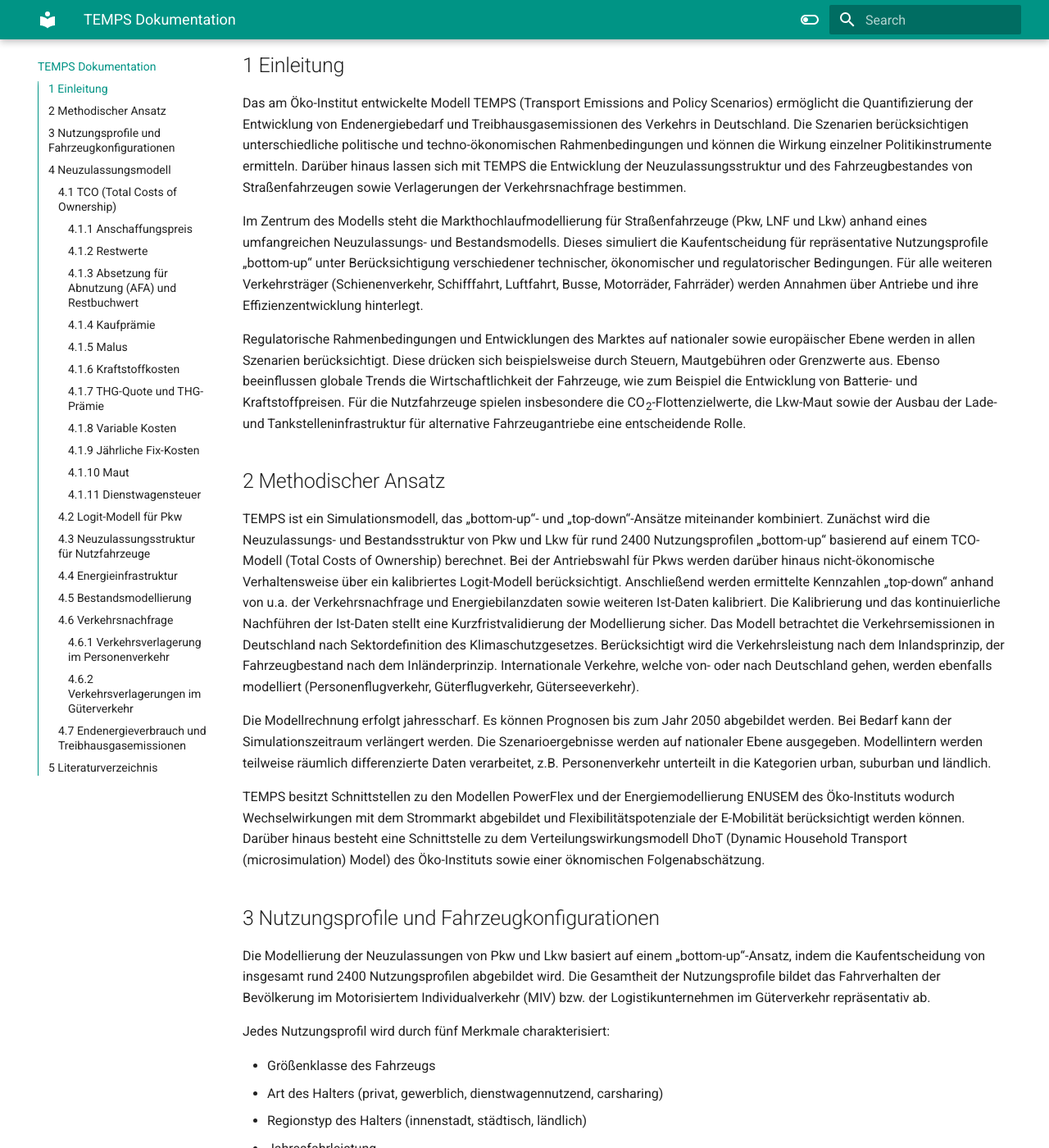
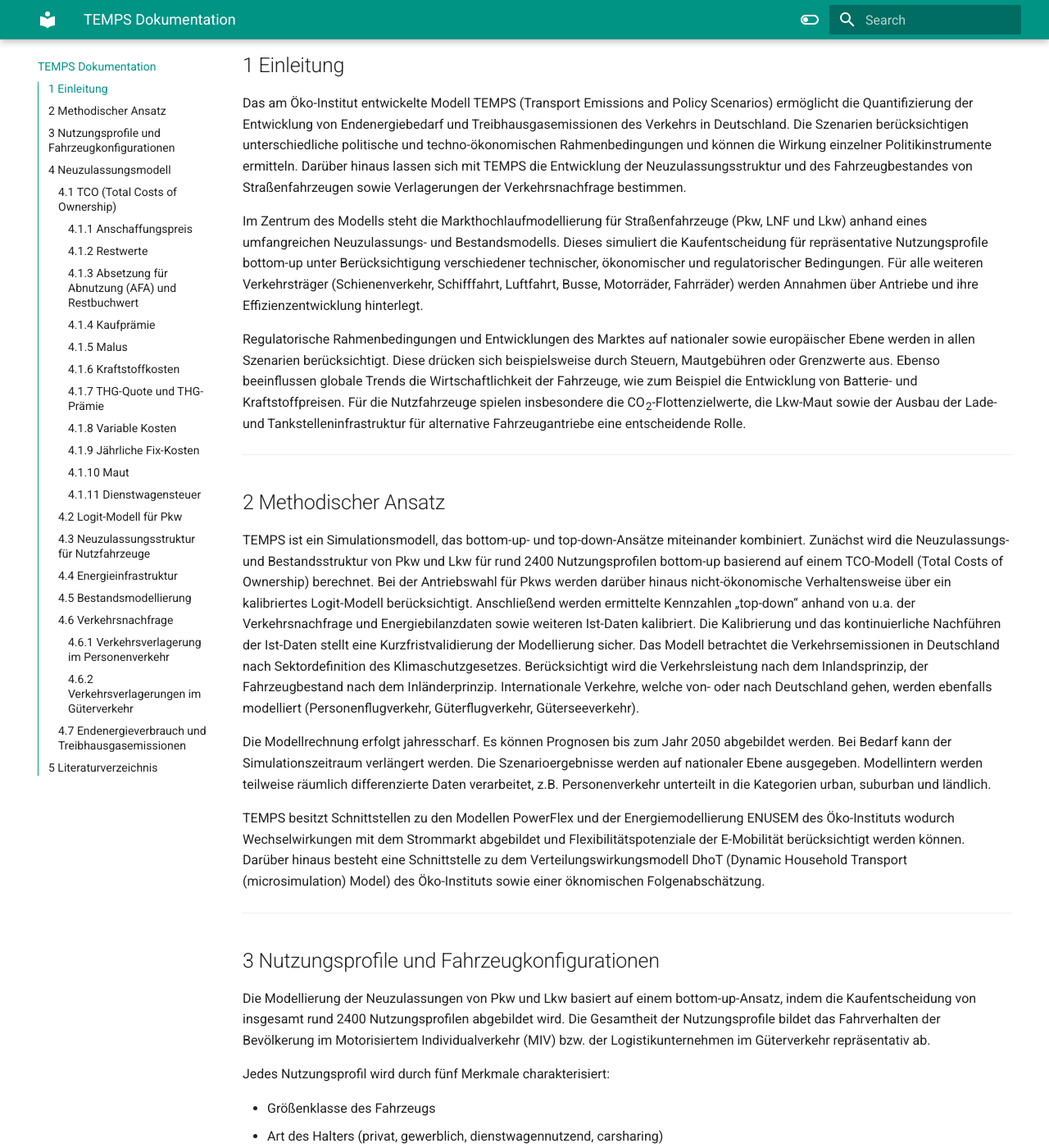
Before and after one commit to wolfgoerz/TEMPS_documentation, an MkDocs documentation site: the page built from docs/index.md, in a window 1280 px wide and 1400 px high, scrolled down 231 px. Shown: the whole window at 82% size. Built offline with MkDocs 1.6.1 and Material for MkDocs 9.7.7, drawn with Linux system fonts in a browser that asks for light colours; some of the changed text lies outside the part shown.

Commit message:
spaces and copyright

```diff
--- a/docs/index.md
+++ b/docs/index.md
@@ -6,23 +6,26 @@
 
 Das am Öko-Institut entwickelte Modell TEMPS (Transport Emissions and Policy Scenarios) ermöglicht die Quantifizierung der Entwicklung von Endenergiebedarf und Treibhausgasemissionen des Verkehrs in Deutschland. Die Szenarien berücksichtigen unterschiedliche politische und techno-ökonomischen Rahmenbedingungen und können die Wirkung einzelner Politikinstrumente ermitteln. Darüber hinaus lassen sich mit TEMPS die Entwicklung der Neuzulassungsstruktur und des Fahrzeugbestandes von Straßenfahrzeugen sowie Verlagerungen der Verkehrsnachfrage bestimmen.
 
-Im Zentrum des Modells steht die Markthochlaufmodellierung für Straßenfahrzeuge (Pkw, LNF und Lkw) anhand eines umfangreichen Neuzulassungs- und Bestandsmodells. Dieses simuliert die Kaufentscheidung für repräsentative Nutzungsprofile „bottom-up“ unter Berücksichtigung verschiedener technischer, ökonomischer und regulatorischer Bedingungen. Für alle weiteren Verkehrsträger (Schienenverkehr, Schifffahrt, Luftfahrt, Busse, Motorräder, Fahrräder) werden Annahmen über Antriebe und ihre Effizienzentwicklung hinterlegt.
+Im Zentrum des Modells steht die Markthochlaufmodellierung für Straßenfahrzeuge (Pkw, LNF und Lkw) anhand eines umfangreichen Neuzulassungs- und Bestandsmodells. Dieses simuliert die Kaufentscheidung für repräsentative Nutzungsprofile bottom-up unter Berücksichtigung verschiedener technischer, ökonomischer und regulatorischer Bedingungen. Für alle weiteren Verkehrsträger (Schienenverkehr, Schifffahrt, Luftfahrt, Busse, Motorräder, Fahrräder) werden Annahmen über Antriebe und ihre Effizienzentwicklung hinterlegt.
 
 Regulatorische Rahmenbedingungen und Entwicklungen des Marktes auf nationaler sowie europäischer Ebene werden in allen Szenarien berücksichtigt. Diese drücken sich beispielsweise durch Steuern, Mautgebühren oder Grenzwerte aus. Ebenso beeinflussen globale Trends die Wirtschaftlichkeit der Fahrzeuge, wie zum Beispiel die Entwicklung von Batterie- und Kraftstoffpreisen. Für die Nutzfahrzeuge spielen insbesondere die CO<sub>2</sub>-Flottenzielwerte, die Lkw-Maut sowie der Ausbau der Lade- und Tankstelleninfrastruktur für alternative Fahrzeugantriebe eine entscheidende Rolle.
 
+___
 
 ## 2 Methodischer Ansatz
 
-TEMPS ist ein Simulationsmodell, das „bottom-up“- und „top-down“-Ansätze miteinander kombiniert. Zunächst wird die Neuzulassungs- und Bestandsstruktur von Pkw und Lkw für rund 2400 Nutzungsprofilen „bottom-up“ basierend auf einem TCO-Modell (Total Costs of Ownership) berechnet. Bei der Antriebswahl für Pkws werden darüber hinaus nicht-ökonomische Verhaltensweise über ein kalibriertes Logit-Modell berücksichtigt. Anschließend werden ermittelte Kennzahlen „top-down“ anhand von u.a. der Verkehrsnachfrage und Energiebilanzdaten sowie weiteren Ist-Daten kalibriert. Die Kalibrierung und das kontinuierliche Nachführen der Ist-Daten stellt eine Kurzfristvalidierung der Modellierung sicher. Das Modell betrachtet die Verkehrsemissionen in Deutschland nach Sektordefinition des Klimaschutzgesetzes. Berücksichtigt wird die Verkehrsleistung nach dem Inlandsprinzip, der Fahrzeugbestand nach dem Inländerprinzip. Internationale Verkehre, welche von- oder nach Deutschland gehen, werden ebenfalls modelliert (Personenflugverkehr, Güterflugverkehr, Güterseeverkehr).
+TEMPS ist ein Simulationsmodell, das bottom-up- und top-down-Ansätze miteinander kombiniert. Zunächst wird die Neuzulassungs- und Bestandsstruktur von Pkw und Lkw für rund 2400 Nutzungsprofilen bottom-up basierend auf einem TCO-Modell (Total Costs of Ownership) berechnet. Bei der Antriebswahl für Pkws werden darüber hinaus nicht-ökonomische Verhaltensweise über ein kalibriertes Logit-Modell berücksichtigt. Anschließend werden ermittelte Kennzahlen „top-down“ anhand von u.a. der Verkehrsnachfrage und Energiebilanzdaten sowie weiteren Ist-Daten kalibriert. Die Kalibrierung und das kontinuierliche Nachführen der Ist-Daten stellt eine Kurzfristvalidierung der Modellierung sicher. Das Modell betrachtet die Verkehrsemissionen in Deutschland nach Sektordefinition des Klimaschutzgesetzes. Berücksichtigt wird die Verkehrsleistung nach dem Inlandsprinzip, der Fahrzeugbestand nach dem Inländerprinzip. Internationale Verkehre, welche von- oder nach Deutschland gehen, werden ebenfalls modelliert (Personenflugverkehr, Güterflugverkehr, Güterseeverkehr).
 
 Die Modellrechnung erfolgt jahresscharf. Es können Prognosen bis zum Jahr 2050 abgebildet werden. Bei Bedarf kann der Simulationszeitraum verlängert werden. Die Szenarioergebnisse werden auf nationaler Ebene ausgegeben. Modellintern werden teilweise räumlich differenzierte Daten verarbeitet, z.B. Personenverkehr unterteilt in die Kategorien urban, suburban und ländlich.
 
 TEMPS besitzt Schnittstellen zu den Modellen PowerFlex und der Energiemodellierung ENUSEM des Öko-Instituts wodurch Wechselwirkungen mit dem Strommarkt abgebildet und Flexibilitätspotenziale der E-Mobilität berücksichtigt werden können. Darüber hinaus besteht eine Schnittstelle zu dem Verteilungswirkungsmodell DhoT (Dynamic Household Transport (microsimulation) Model) des Öko-Instituts sowie einer öknomischen Folgenabschätzung.
 
 
+___
+
 ## 3 Nutzungsprofile und Fahrzeugkonfigurationen
 
-Die Modellierung der Neuzulassungen von Pkw und Lkw basiert auf einem „bottom-up“-Ansatz, indem die Kaufentscheidung von insgesamt rund 2400 Nutzungsprofilen abgebildet wird. Die Gesamtheit der Nutzungsprofile bildet das Fahrverhalten der Bevölkerung im Motorisiertem Individualverkehr (MIV) bzw. der Logistikunternehmen im Güterverkehr repräsentativ ab.
+Die Modellierung der Neuzulassungen von Pkw und Lkw basiert auf einem bottom-up-Ansatz, indem die Kaufentscheidung von insgesamt rund 2400 Nutzungsprofilen abgebildet wird. Die Gesamtheit der Nutzungsprofile bildet das Fahrverhalten der Bevölkerung im Motorisiertem Individualverkehr (MIV) bzw. der Logistikunternehmen im Güterverkehr repräsentativ ab.
 
 Jedes Nutzungsprofil wird durch fünf Merkmale charakterisiert:
 <ul>
@@ -37,6 +40,9 @@
 Die Nutzungsprofile im MIV basieren auf dem „Mobilitätspanel“ (MOP) (Ecke et al. 2021) und der Studie „Mobilität in Deutschland 2017“ (Nobis und Kuhnimhof 2018). Für Lkw und LNF beruhen die Profile auf der Studie „Kraftfahrzeugverkehr in Deutschland 2010“ (Bundesministerium für Verkehr und digitale Infrastruktur (BMVI) 2010) und der Fahrleistungserhebung 2014 (Bäumer et al. 2017; Bundesanstalt für Straßenwesen (BASt) 2015).
 
 Jedem Nutzungsprofil stehen – soweit auf dem Markt erhältlich – Fahrzeuge in den jeweiligen Größenklassen mit verschiedenen Antrieben und Effizienzen zur Verfügung. In Tabelle 1 sind die möglichen Antriebe für Pkw und Lkw dargestellt, die sich auf verschiedene Größenklassen verteilen (Tabelle 2).
+
+
+
 
 
 <table>
@@ -107,7 +113,7 @@
 
 Für jedes Fahrzeugmodell (definiert über Größenklasse und Antrieb) stehen jährlich verschiedene Kombinationen aus Antriebseffizienz und entsprechendem Anschaffungspreis zur Auswahl. Die Herleitung dieser Kombinationen basiert auf Kostenkurven (Quelle EU IA?).  Zudem werden laufend aktualisierte Prognosen für Batteriekosten berücksichtigt.
 
-
+___
 ## 4 Neuzulassungsmodell
 
 ### 4.1 TCO (Total Costs of Ownership)
@@ -270,7 +276,7 @@
 Die Bestandsmodellierung von Pkw erfolgt in vier Schritten: Zunächst wird für jedes Jahr berechnet, welche Fahrzeuge den Überlebenskurven nach aus dem Bestand ausscheiden. Dann wird der Anteil an Fahrzeugen bestimmt, die nach einer Haltedauer von 3 Jahren von kommerziellen Haltern in den privaten Bestand übergehen. Anschließend wird die Differenz aus der Flotte und dem Zielwert aus dem Input berechnet. Diese Differenz wird dann zu aus der Empirie abgeleiteten Anteilen von kommerziellen und privaten Haltern durch neuzugelassene Fahrzeuge ersetzt.
 
 Die Bestandsmodellierung von Lkw erfolgt analog zur Bestandsmodellierung der Pkw. Da bei den Lkw ein relevanter Teil der Fahrleistung von ausländischen Lkw erbracht wird, stellt dies eine Vereinfachung dar. Die Größe des Lkw-Bestandes ist Inputgröße und abhängig von der Güterverkehrsnachfrage.
-
+___
 ### 4.6 Verkehrsnachfrage
 
 Die Verkehrsnachfrage ist Inputgröße für die Markthochlaufmodellierung. Sie setzt sich zusammen aus historischen Daten und darauf aufsetzenden spezifischen Steigerungsraten. Die historischen Daten beruhen sowohl bei der Personen- als auch der Güterverkehrsnachfrage auf Daten aus Verkehr in Zahlen (BMVI 2019) Destatis sowie Ergebnissen des Verkehrsnachfragemodells TREMOD des IFEU. Für zukünftige Entwicklungen wird (Stand 2024) auf die Steigerungsraten aus dem Referenzszenario der Mobilitäts- und Kraftstoffstrategie (MKS) REF-2020 (Schade et al. 2023) zurückgegriffen. Dabei berücksichtigt die Personenverkehrsnachfrage zusätzlich die Bevölkerungsentwicklung. Die Trendfortschreibung des Gütertransportaufkommens orientiert sich stark an der Entwicklung des Bruttoinlandsprodukts (BIP) und den damit zusammenhängenden Handelsströmen und Transporten.
@@ -290,14 +296,14 @@
 
 #### 4.6.2 Verkehrsverlagerungen im Güterverkehr
 Im Güterverkehr werden Verlagerungen vom Straßenverkehr auf die Schiene und auf die Binnenschifffahrt betrachtet. Dabei wird angenommen, dass die Änderung der Verkehrsleistung äquivalent zur Änderung der Nutzerkosten erfolgt. Bei den Nutzerkosten werden neben den Kraftstoffkosten auch anfallende Mautgebühren mit einbezogen. Im Güterverkehr sind Elastizitäten aus (Jong et al. 2010) entnommen. Für Änderungen der Transportkosten im Straßen-güterverkehr wird dort anhand einer Literaturrecherche ein konsistentes Set an Elastizitäten angegeben und mit -0,6 in Bezug auf die Verkehrsleistung im Straßengüterverkehr bestimmt. Die Kreuzpreiselastizität für andere Verkehrsträgeroptionen wird dabei auf 0,3 abgeschätzt. Anders als beim Personenverkehr findet im Güterverkehr eine Verlagerung zu 100% statt, das heißt es gibt keine Verkehrsvermeidung durch Kosteneffekte. Von der preisinduzierten Verkehrsverlagerung werden 80% auf die Bahn und 20% auf die Binnenschifffahrt verlagert. Zusätzlich wird bei beiden Verkehrsträgern ein Umwegfaktor von 16% angenommen. Durch die zunehmende Elektrifizierung im Straßengüterverkehr kommt es perspektivisch zur Reduktion der Transportkosten. Dies kann eine Zunahme der Fahrleistung durch Verlagerung mit sich ziehen (Rebound), sofern nicht andere Kosten ansteigen (z.B. Maut).
-
+___
 ### 4.7 Endenergieverbrauch und Treibhausgasemissionen
 Die Zusammensetzung der Flotte (Lkw und Pkw) nach Fahrzeugtyp wird über die Bestandsmodellierung bestimmt. Dabei wird zunächst die Jahresfahrleistung aus den Nutzungsprofilen übernommen. Hier haben die Nutzungskosten wie beispielsweise Kraftstoffpreise oder Mautgebühren einen direkten Einfluss auf die Verteilung der Fahrleistung nach Antrieben oder Effizienzen. Im Anschluss an die Bestandsmodellierung wird die gesamte Verkehrsnachfrage kalibriert, wobei die Verteilung nach Größenklasse, Region, Halter, Antrieb und Effizienz erhalten bleibt. Anschließend werden Verlagerungseffekte zu anderen Verkehrsträgern (siehe Kapitel 4.6) berücksichtigt.
 
 Die Berechnung des Endenergieverbrauchs erfolgt direkt entlang des spezifischen Verbrauchs der Fahrzeuge der Bestandsflotte. Ladeverluste von Batteriefahrzeugen werden berücksichtigt. Für die Berechnung der Emissionen werden Emissionsfaktoren genutzt. Neben CO<sub>2</sub>-Emissionen werden Lachgas und Methanemissionen berechnet. Zudem werden für den Straßenverkehr auch Luftschadstoffemissionen ermittelt.
 
 
-
+___
 ## 5 Literaturverzeichnis
 
 Agora Verkehrswende (Hg.) (2018): Umparken – den öffentlichen Raum gerechter verteilen. Zahlen und Fakten zum parkraummanagement. 2. Aufl. Unter Mitarbeit von Anne Klein-Hitpaß, Wolfgang Aichinger, Uta Bauer, Martina Hertel, Rosa Rausch, Robert Sedlak und Julia Kirsch-Bauer. tippingpoints GmbH; Deutsches Institut für Urbanistik (Difu). Berlin.
--- a/mkdocs.yml
+++ b/mkdocs.yml
@@ -46,4 +46,4 @@
   - attr_list
 
 copyright: |
-  &copy; 2023 <a href="https://github.com/james-willett"  target="_blank" rel="noopener">James Willett</a>
+  &copy; 2023 <a href="https://www.oeko.de/"  target="_blank" rel="noopener">Öko-Institut e.V.</a>
```
